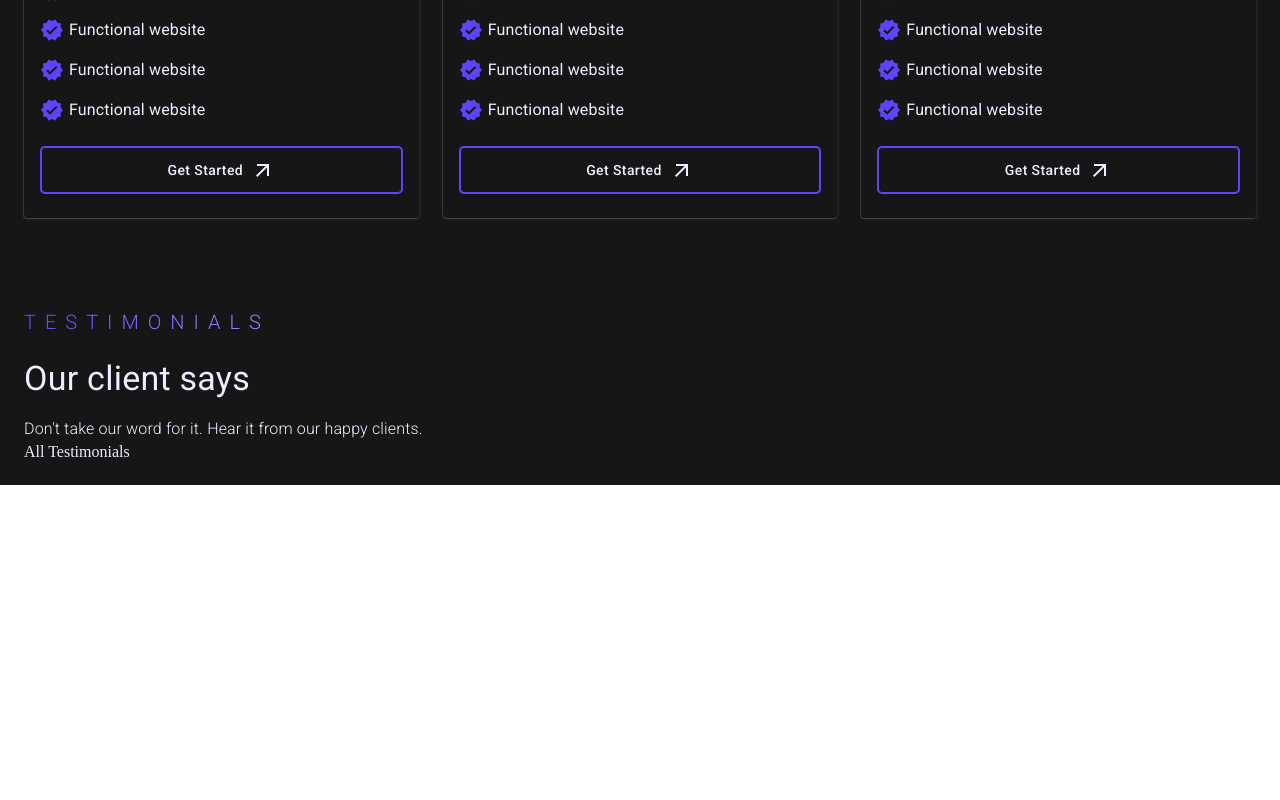
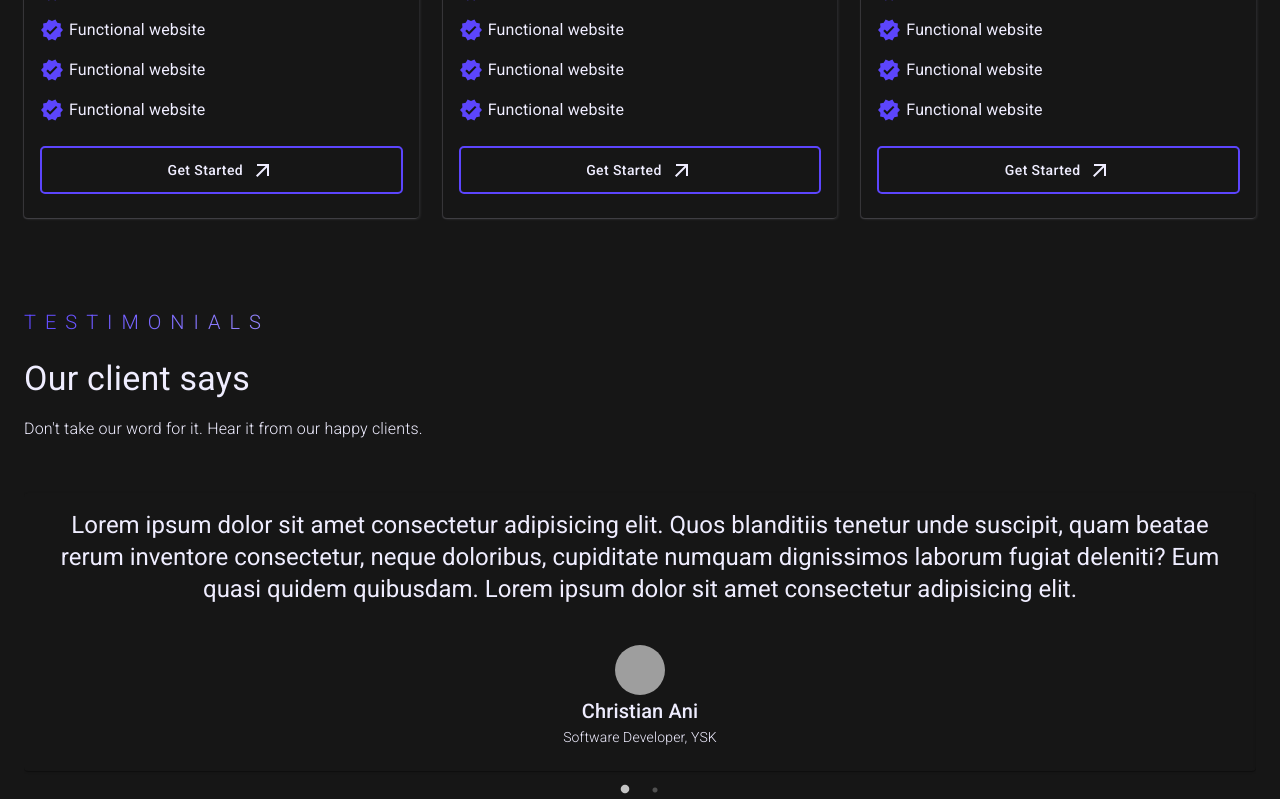
Before and after one commit to iamchristianani/comp-portf, a React (Create React App) app: page / in a window 1280 px wide. Shown: the part 5415-6215 px from the top of the page. Before the commit the page ends 5900 px from the top, so only its background shows below. Built offline with nearby package versions, Linux system fonts and the light colour scheme; grey boxes are pictures that could not be loaded.

Commit message:
Update and design testimonial section

```diff
--- a/src/components/Testimonials.jsx
+++ b/src/components/Testimonials.jsx
@@ -1,9 +1,21 @@
 import React from 'react';
 import { Box, Stack, Typography, Card, CardContent, Grid, Button } from '@mui/material';
+import Slider from "react-slick";
 import ArrowOutwardIcon from '@mui/icons-material/ArrowOutward';
 import VerifiedIcon from '@mui/icons-material/Verified';
 
 const Testimonials = () => {
+    var settings = {
+        dots: true,
+        infinite: true,
+        speed: 500,
+        slidesToShow: 1,
+        slidesToScroll: 1,
+        arrows: false,
+        className: 'notes-slider',
+        autoplay: true,
+        autoplaySpeed: 7000,
+    };
   return (
     <Box p={3} mt={5}>
         <Stack>
@@ -12,7 +24,36 @@ const Testimonials = () => {
             <Typography variant='subtitle1' fontWeight='200' mt='15px'>Don't take our word for it. Hear it from our happy clients.</Typography>
         </Stack>
         <Stack>
-            All Testimonials
+            <Slider {...settings}>
+                <Card sx={{ backgroundColor: '#161616', color: '#efedff', marginTop: '50px' }}>
+                    <CardContent sx={{ padding: '16px 20px', display: 'flex', flexDirection: 'column', alignItems: 'center', textAlign: 'center' }}>
+                        <Typography variant='h5'>
+                            Lorem ipsum dolor sit amet consectetur adipisicing elit. Quos blanditiis tenetur unde suscipit, quam beatae rerum inventore consectetur, neque doloribus, cupiditate numquam dignissimos laborum fugiat deleniti? Eum quasi quidem quibusdam. Lorem ipsum dolor sit amet consectetur adipisicing elit.
+                        </Typography>
+                        <Box mt={5}>
+                            <div className='testimonial-client-images'>
+                                <img src="https://res.cloudinary.com/anikriz/image/upload/v1566560640/HNG%20%7CStartng%20Internship/passport_photo-min_zremwg.jpg" alt="Client" className='testimonial-client-image' />
+                            </div>
+                            <Typography variant='h6'>Christian Ani</Typography>
+                            <Typography variant='body2' fontWeight='200'>Software Developer, YSK</Typography>
+                        </Box>
+                    </CardContent>
+                </Card>
+                <Card sx={{ backgroundColor: '#161616', color: '#efedff', marginTop: '50px' }}>
+                    <CardContent sx={{ padding: '16px 20px', display: 'flex', flexDirection: 'column', alignItems: 'center', textAlign: 'center' }}>
+                        <Typography variant='h5'>
+                            Lorem ipsum dolor sit amet consectetur adipisicing elit. Quos blanditiis tenetur unde suscipit, quam beatae rerum inventore consectetur, neque doloribus, cupiditate numquam dignissimos laborum fugiat deleniti? Eum quasi quidem quibusdam. Lorem ipsum dolor sit amet consectetur adipisicing elit.
+                        </Typography>
+                        <Box mt={5}>
+                            <div className='testimonial-client-images'>
+                                <img src="https://res.cloudinary.com/anikriz/image/upload/v1566560640/HNG%20%7CStartng%20Internship/passport_photo-min_zremwg.jpg" alt="Client" className='testimonial-client-image' />
+                            </div>
+                            <Typography variant='h6'>Christian Ani</Typography>
+                            <Typography variant='body2' fontWeight='200'>Software Developer, YSK</Typography>
+                        </Box>
+                    </CardContent>
+                </Card>
+            </Slider>
         </Stack>
     </Box>
   )
--- a/src/index.css
+++ b/src/index.css
@@ -21,6 +21,19 @@ a {
   height: 50px;
   border-radius: 50%;
   object-fit: cover;
+}
+
+.testimonial-client-images {
+  display: flex;
+  justify-content: center;
+}
+
+.testimonial-client-image {
+  width: 50px;
+  height: 50px;
+  border-radius: 50%;
+  object-fit: cover;
+
 }
 
 .bottom-image {
@@ -75,3 +88,12 @@ a {
   align-items: center;
   padding-left: 30px;
 }
+
+.slick-dots li button:before {
+  color: white;
+}
+
+.slick-dots li.slick-active button:before {
+  color:white !important;
+  font-size: 10px;
+}
```
